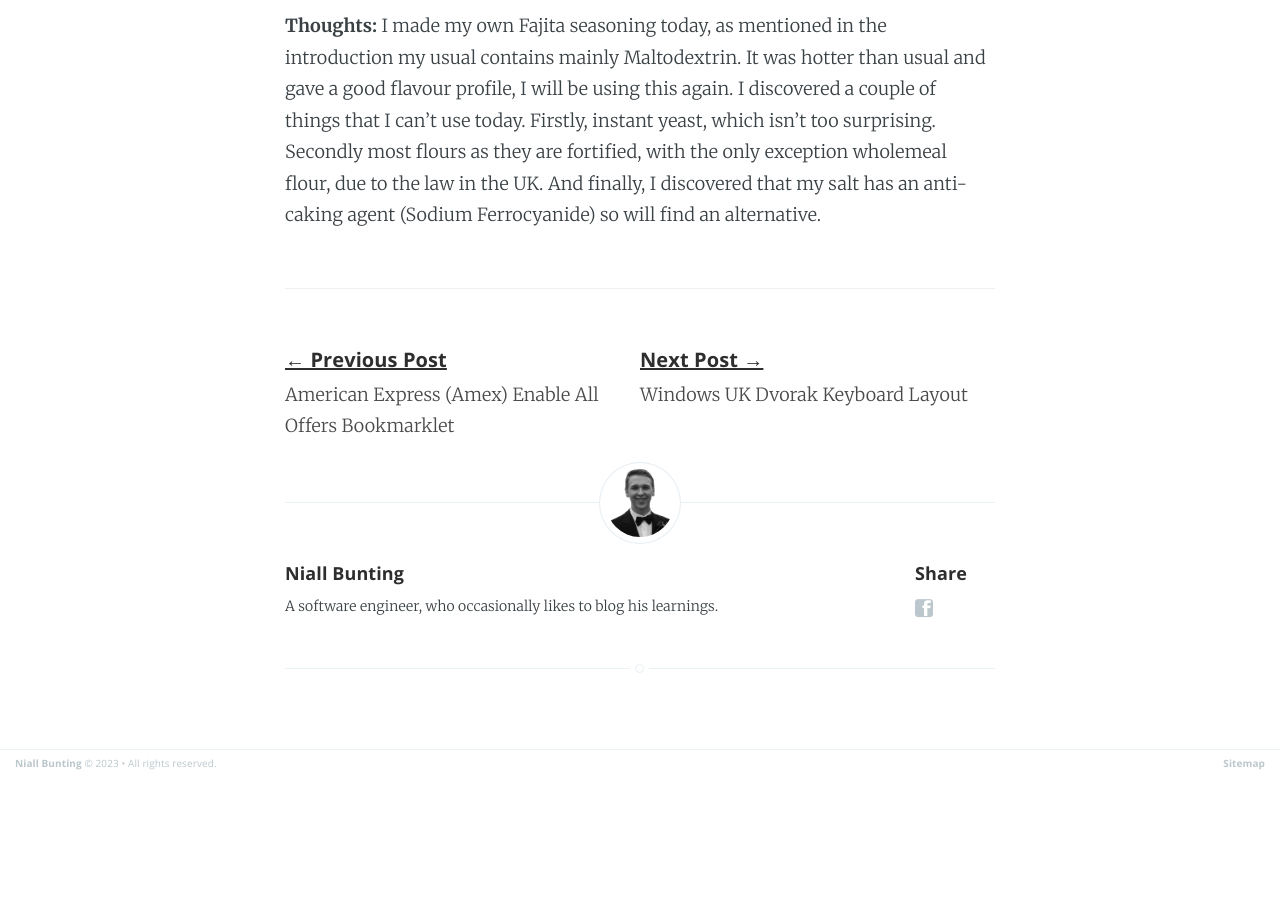
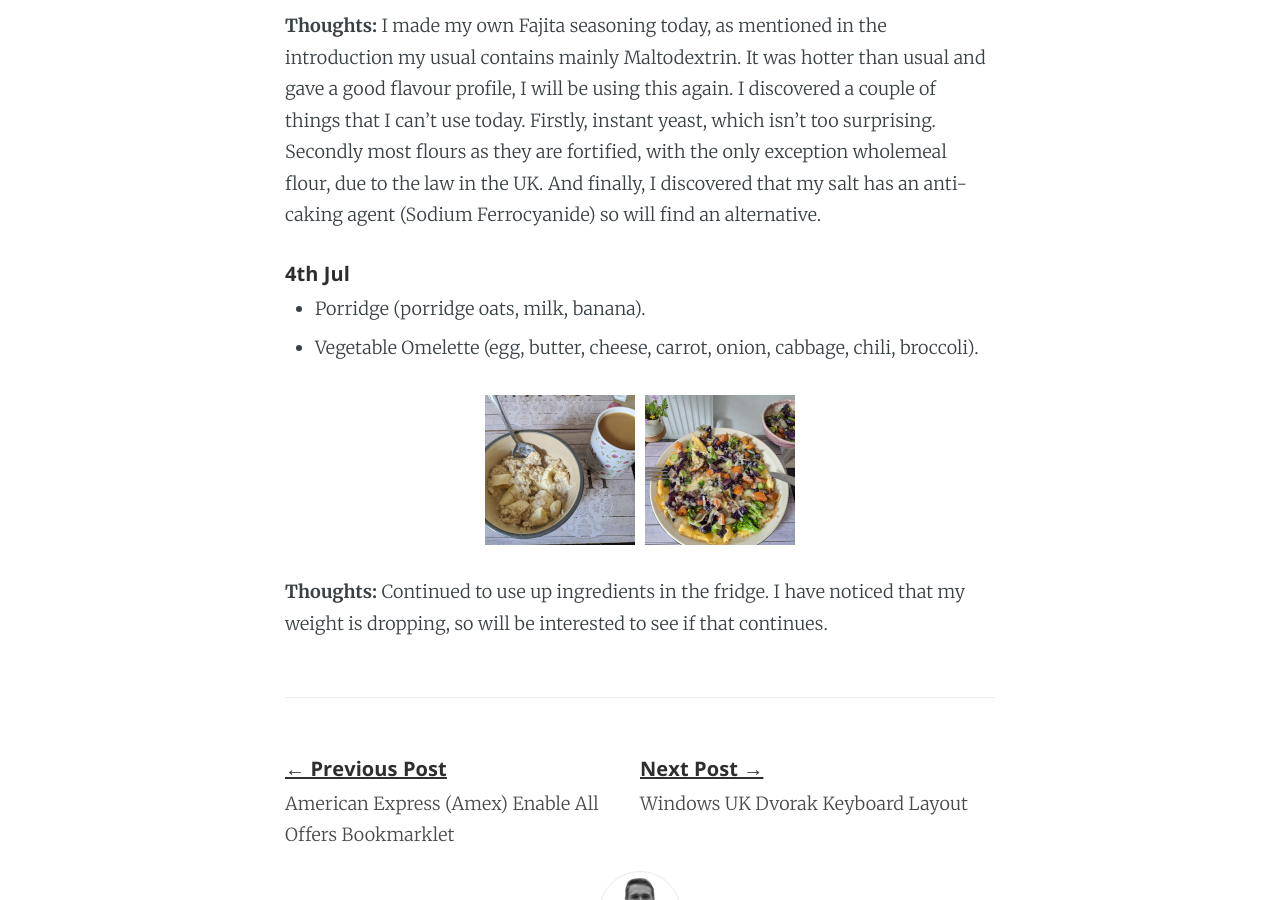
Before and after one commit to NiallBunting/niallbunting.github.io, a Jekyll site: the page built from _posts/2023-07-01-one-ingredient-challenge.markdown, in a window 1280 px wide and 900 px high, scrolled down 2530 px. Built offline with Jekyll 4.4.1, drawn with Linux system fonts in a browser that asks for light colours; before the commit the page ends 3308 px from its top, so only the background shows below that.

Commit message:
OIC day 4

```diff
--- a/_posts/2023-07-01-one-ingredient-challenge.markdown
+++ b/_posts/2023-07-01-one-ingredient-challenge.markdown
@@ -108,6 +108,26 @@ This blog post is going to chart my progress with what I'm eating. I'm no chef a
 
 **Thoughts:** I made my own Fajita seasoning today, as mentioned in the introduction my usual contains mainly Maltodextrin. It was hotter than usual and gave a good flavour profile, I will be using this again. I discovered a couple of things that I can't use today. Firstly, instant yeast, which isn't too surprising. Secondly most flours as they are fortified, with the only exception wholemeal flour, due to the law in the UK. And finally, I discovered that my salt has an anti-caking agent (Sodium Ferrocyanide) so will find an alternative.
 
+##### 4th Jul
+
+* Porridge (porridge oats, milk, banana).
+* Vegetable Omelette (egg, butter, cheese, carrot, onion, cabbage, chili, broccoli).
+
+<div class="gallery">
+  <div class="galleryitem">
+   <a target="_blank" href="/assets/images/oneingredientchallenge/04-porridge.jpg">
+    <img src="/assets/images/oneingredientchallenge/04-porridge-sm.jpg"/>
+   </a>
+  </div>
+  <div class="galleryitem">
+   <a target="_blank" href="/assets/images/oneingredientchallenge/04-omelette.jpg">
+    <img src="/assets/images/oneingredientchallenge/04-omelette-sm.jpg"/>
+   </a>
+  </div>
+</div>
+
+**Thoughts:** Continued to use up ingredients in the fridge. I have noticed that my weight is dropping, so will be interested to see if that continues.
+
 [maltodextrin]: https://en.wikipedia.org/wiki/Maltodextrin
 
 <style>
```
Also changed, not shown: assets/images/oneingredientchallenge/04-omelette-sm.jpg (added), assets/images/oneingredientchallenge/04-porridge-sm.jpg (added), 2 other files.
